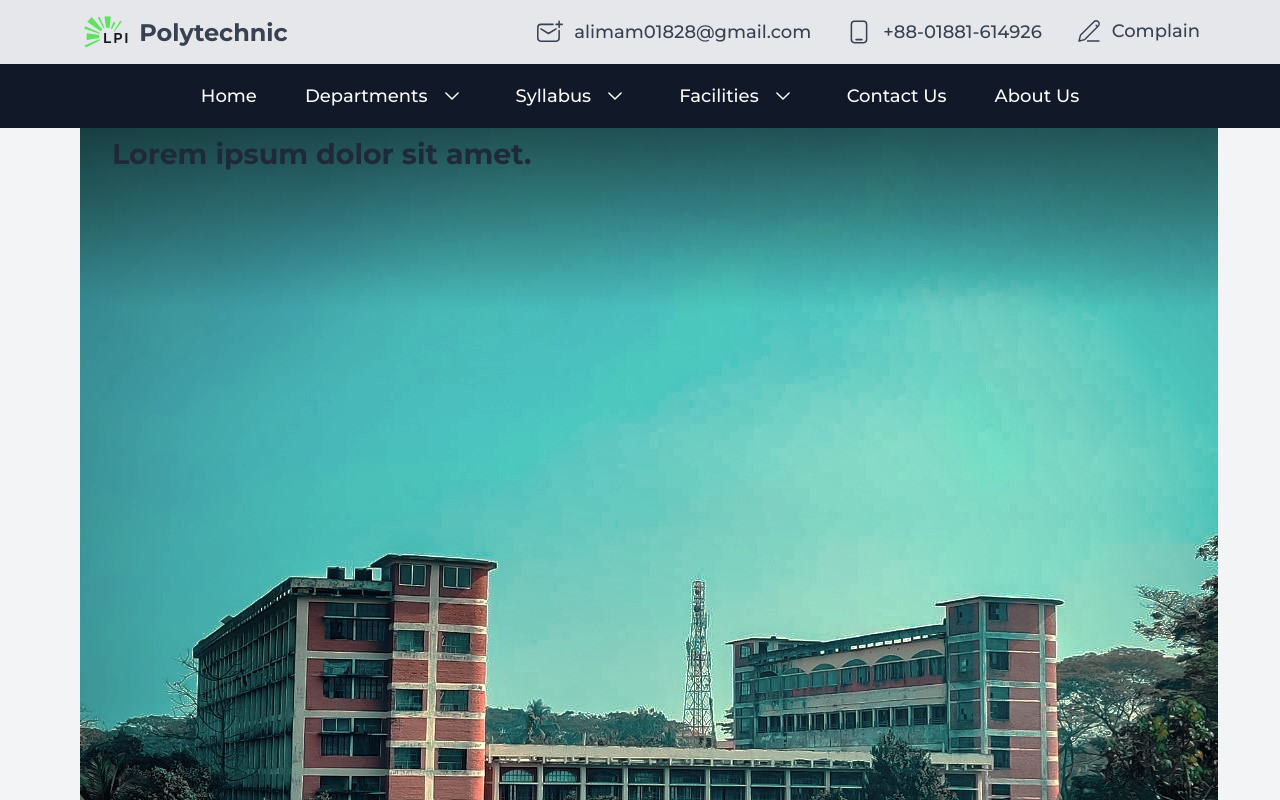
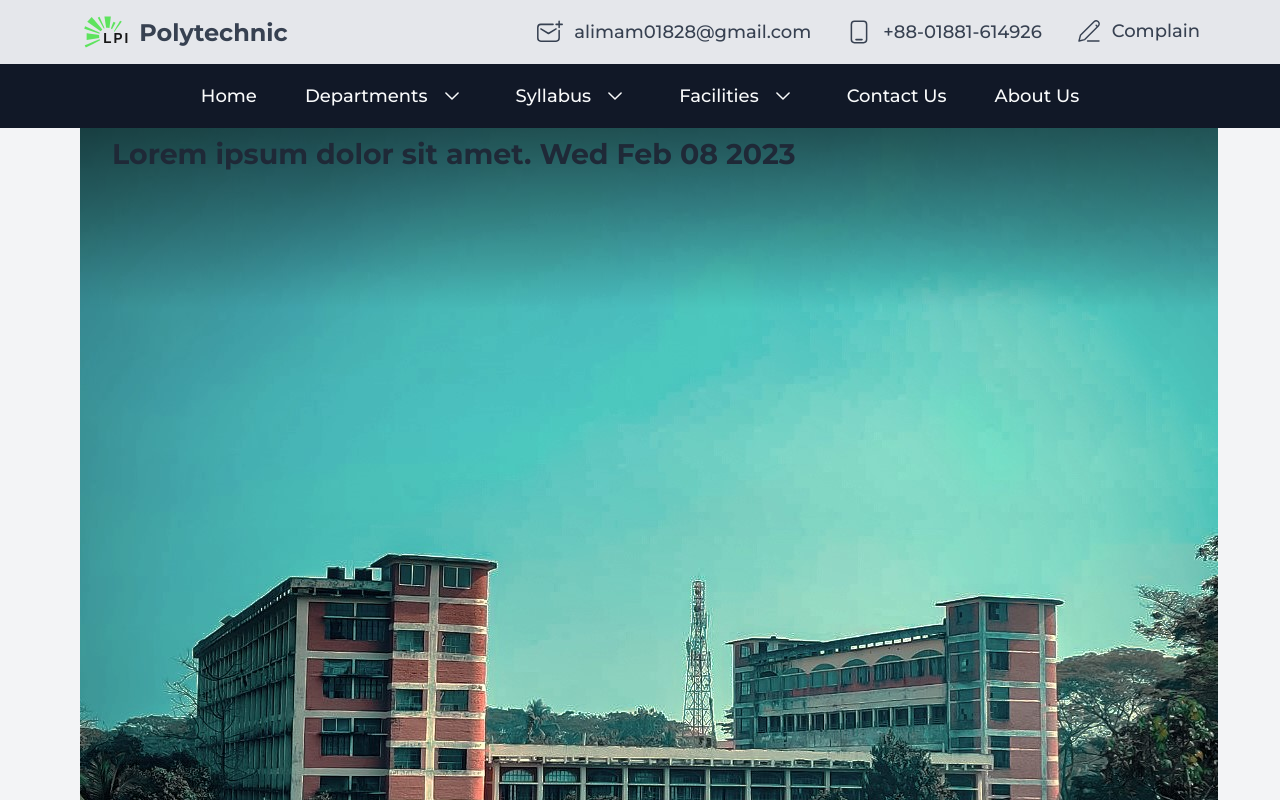
Before and after one commit to al-imam/lpi, a React (Vite) app: page /notice in a window 1280 px wide. Shown: the top 800 px of the page. Built offline with nearby package versions, Linux system fonts and the light colour scheme.

Commit message:
add  date

```diff
--- a/src/components/Post/Post.jsx
+++ b/src/components/Post/Post.jsx
@@ -5,7 +5,9 @@ function Post() {
     <div className={classes.post}>
       <div className={classes.postContainer}>
         <div className={classes.image}>
-          <p className={classes.title}>Lorem ipsum dolor sit amet.</p>
+          <p className={classes.title}>
+            Lorem ipsum dolor sit amet. <span>{new Date().toDateString()}</span>
+          </p>
           <img src="/assets/main.jpg" alt="Post image" />
         </div>
         <p className={classes.subtitle}>
```
